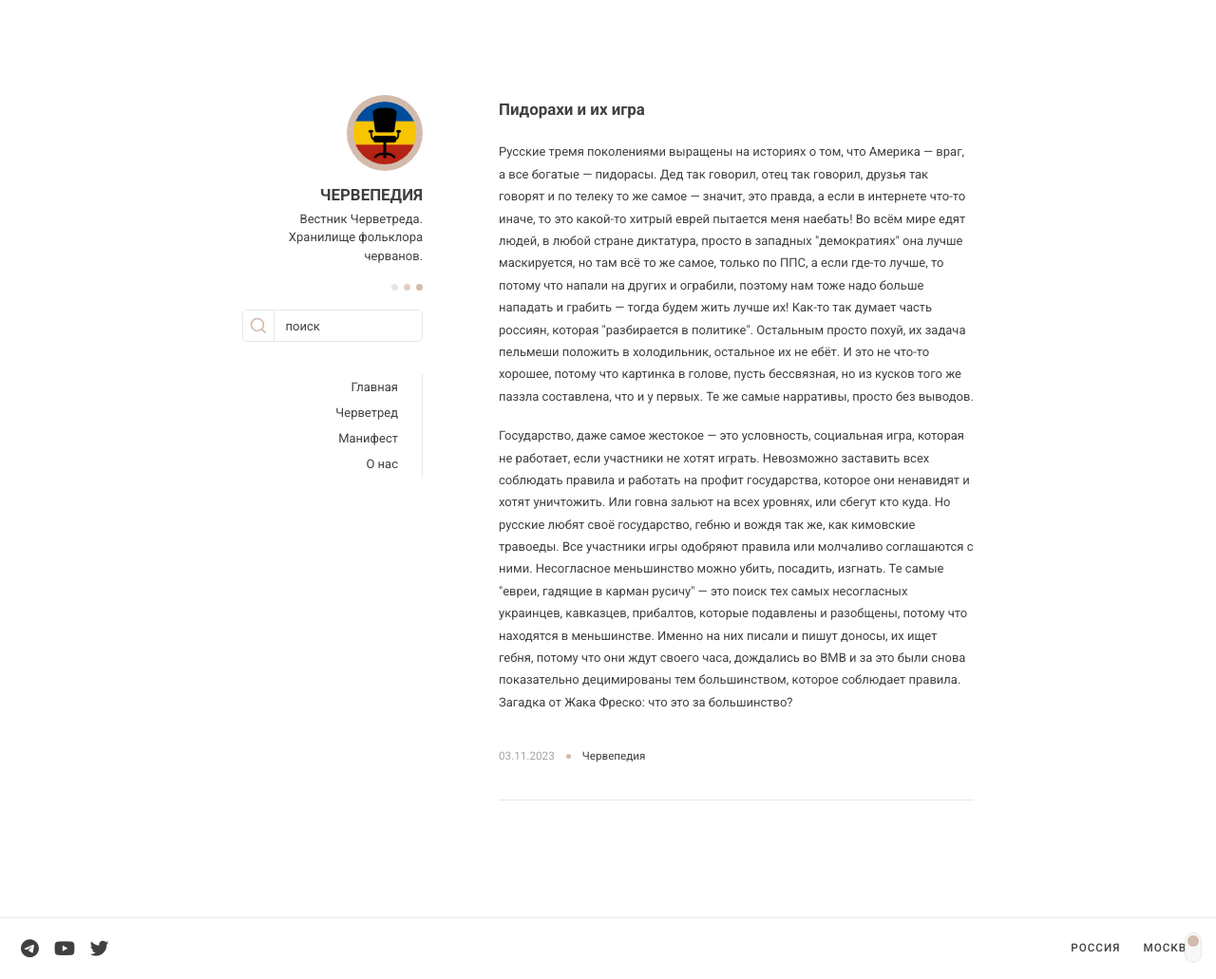
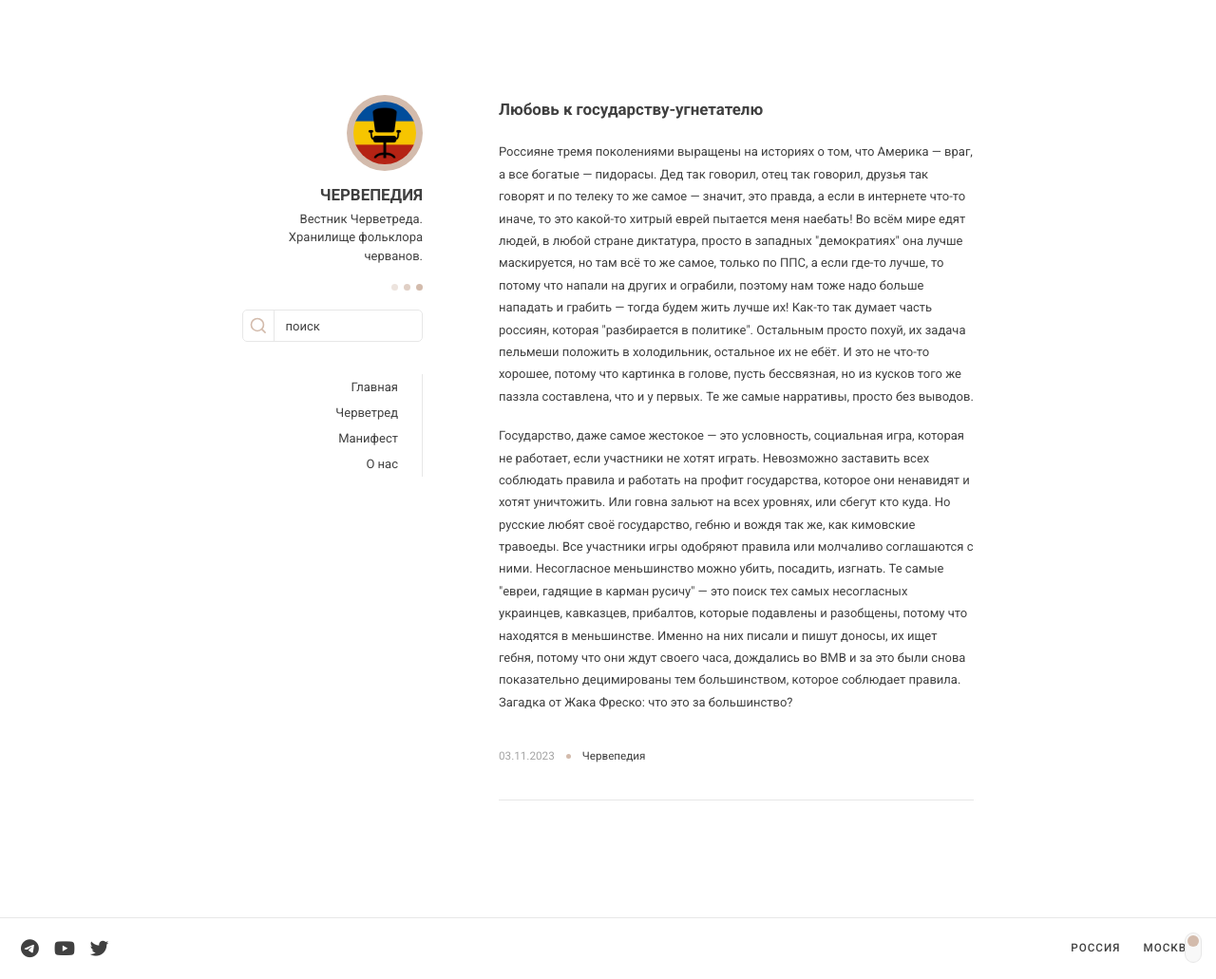
Before and after one commit to chervepediya/chervepediya.github.io, a Jekyll site: the page built from _posts/2023-11-03-russians-and-their-game.md, in a window 1280 px wide and 1031 px high. Shown: the whole window at 95% size. Built offline with Jekyll 4.4.1, drawn with Linux system fonts in a browser that asks for light colours; a script that is not in the unit is left out.

Commit message:
Update 2023-11-03-russians-and-their-game.md

```diff
--- a/_posts/2023-11-03-russians-and-their-game.md
+++ b/_posts/2023-11-03-russians-and-their-game.md
@@ -1,10 +1,10 @@
 ---
-title: Пидорахи и их игра
+title: Любовь к государству-угнетателю
 description: Червепедия - О менталитете русских и их любви к государству-угнетателю.
 date: 2023-11-03
 layout: post
 ---
 
-<p>Русские тремя поколениями выращены на историях о том, что Америка — враг, а все богатые — пидорасы. Дед так говорил, отец так говорил, друзья так говорят и по телеку то же самое — значит, это правда, а если в интернете что-то иначе, то это какой-то хитрый еврей пытается меня наебать! Во всём мире едят людей, в любой стране диктатура, просто в западных "демократиях" она лучше маскируется, но там всё то же самое, только по ППС, а если где-то лучше, то потому что напали на других и ограбили, поэтому нам тоже надо больше нападать и грабить — тогда будем жить лучше их! Как-то так думает часть россиян, которая "разбирается в политике". Остальным просто похуй, их задача пельмеши положить в холодильник, остальное их не ебёт. И это не что-то хорошее, потому что картинка в голове, пусть бессвязная, но из кусков того же паззла составлена, что и у первых. Те же самые нарративы, просто без выводов.</p>
+<p>Россияне тремя поколениями выращены на историях о том, что Америка — враг, а все богатые — пидорасы. Дед так говорил, отец так говорил, друзья так говорят и по телеку то же самое — значит, это правда, а если в интернете что-то иначе, то это какой-то хитрый еврей пытается меня наебать! Во всём мире едят людей, в любой стране диктатура, просто в западных "демократиях" она лучше маскируется, но там всё то же самое, только по ППС, а если где-то лучше, то потому что напали на других и ограбили, поэтому нам тоже надо больше нападать и грабить — тогда будем жить лучше их! Как-то так думает часть россиян, которая "разбирается в политике". Остальным просто похуй, их задача пельмеши положить в холодильник, остальное их не ебёт. И это не что-то хорошее, потому что картинка в голове, пусть бессвязная, но из кусков того же паззла составлена, что и у первых. Те же самые нарративы, просто без выводов.</p>
 
 <p>Государство, даже самое жестокое — это условность, социальная игра, которая не работает, если участники не хотят играть. Невозможно заставить всех соблюдать правила и работать на профит государства, которое они ненавидят и хотят уничтожить. Или говна зальют на всех уровнях, или сбегут кто куда. Но русские любят своё государство, гебню и вождя так же, как кимовские травоеды. Все участники игры одобряют правила или молчаливо соглашаются с ними. Несогласное меньшинство можно убить, посадить, изгнать. Те самые "евреи, гадящие в карман русичу" — это поиск тех самых несогласных украинцев, кавказцев, прибалтов, которые подавлены и разобщены, потому что находятся в меньшинстве. Именно на них писали и пишут доносы, их ищет гебня, потому что они ждут своего часа, дождались во ВМВ и за это были снова показательно децимированы тем большинством, которое соблюдает правила. Загадка от Жака Фреско: что это за большинство?</p>
```
